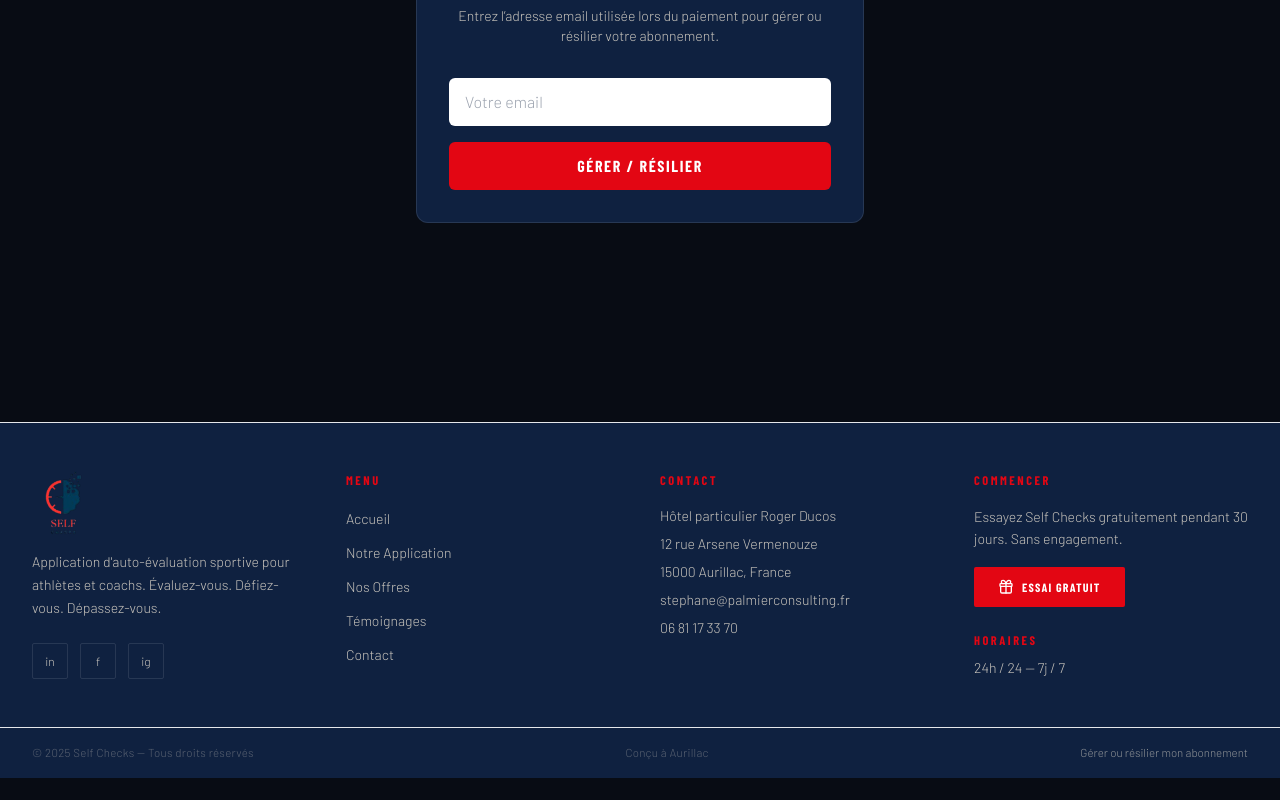
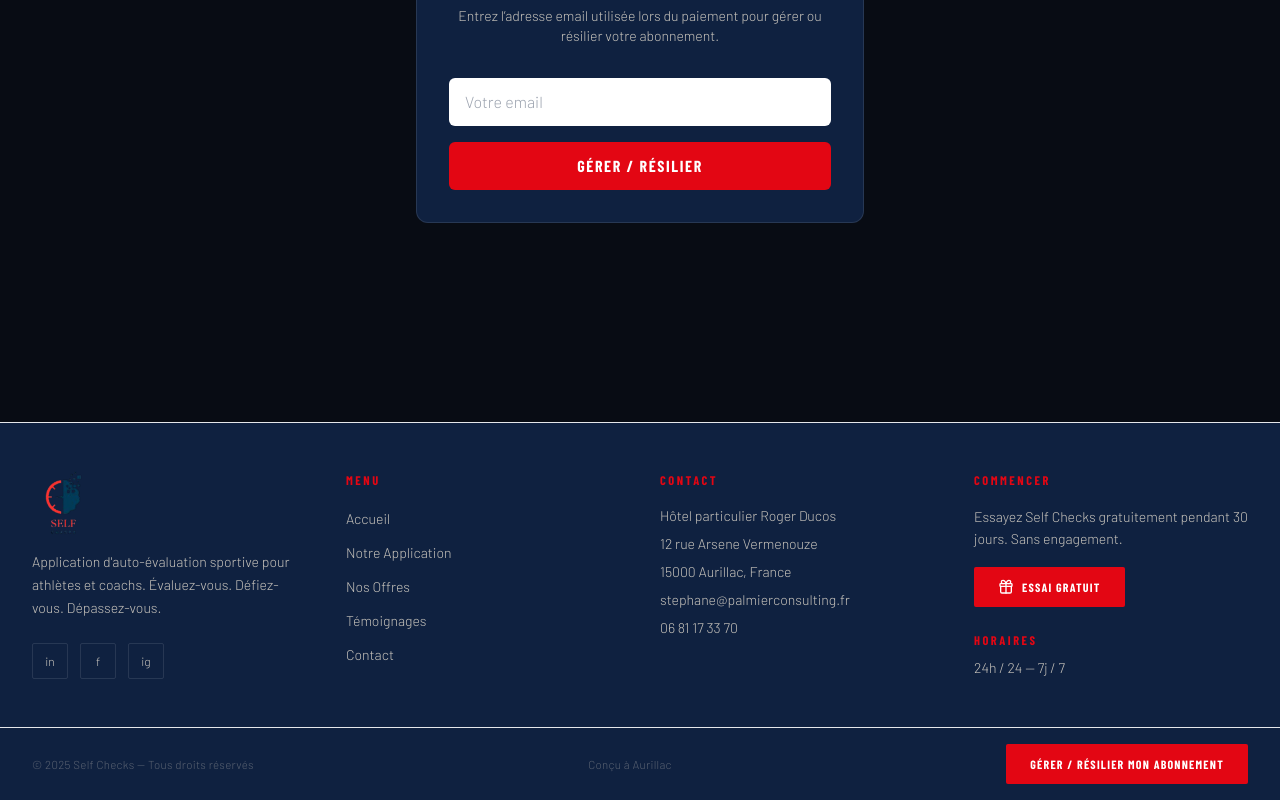
Before and after one commit to DontsaClaudia/Stage_spc, a React (Vite) app in the folder selfchecks/: page /resiliation in a window 1280 px wide. Shown: the part 378-1178 px from the top of the page. Before the commit the page ends 1156 px from the top, so only its background shows below. Built offline with nearby package versions, Linux system fonts and the light colour scheme; a web font is replaced by a local one.

Commit message:
footer version1

```diff
--- a/selfchecks/src/components/Footer.jsx
+++ b/selfchecks/src/components/Footer.jsx
@@ -125,9 +125,9 @@ export default function Footer() {
         </span>
         <Link
           to="/resiliation"
-          className="text-[0.72rem] text-muted/70 hover:text-cream underline-offset-4 hover:underline transition-colors"
+          className="inline-block bg-red-sc hover:bg-red-dark text-white font-condensed font-bold text-xs tracking-widest uppercase px-6 py-3 rounded-sm transition-all duration-200 no-underline hover:-translate-y-0.5"
         >
-          Gérer ou résilier mon abonnement
+          Gérer / résilier mon abonnement
         </Link>
       </div>
     </>
```
